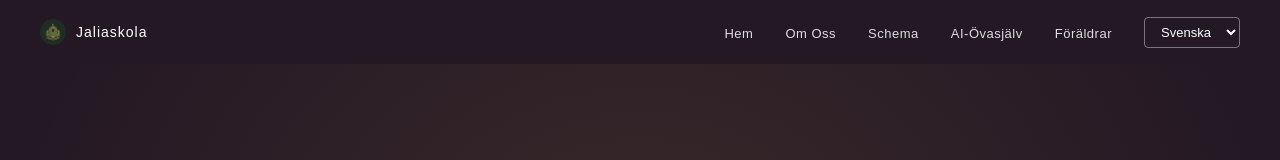
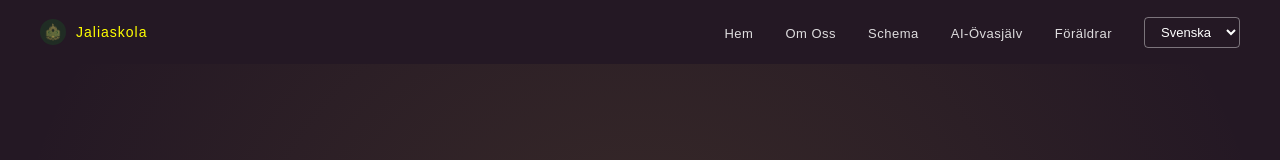
Before and after one commit to Jabir93/jaliaskola, a website: page index.html in a window 1280 px wide. Shown: the top 160 px of the page. Drawn offline with Linux system fonts and the light colour scheme.

Commit message:
Change nav logo color from white to yellow

```diff
--- a/index.html
+++ b/index.html
@@ -58,7 +58,7 @@
     }
 
     .nav-logo span {
-      color: var(--white);
+      color: Yellow;
       font-size: 14px;
       letter-spacing: 1px;
       font-family: sans-serif;
```
